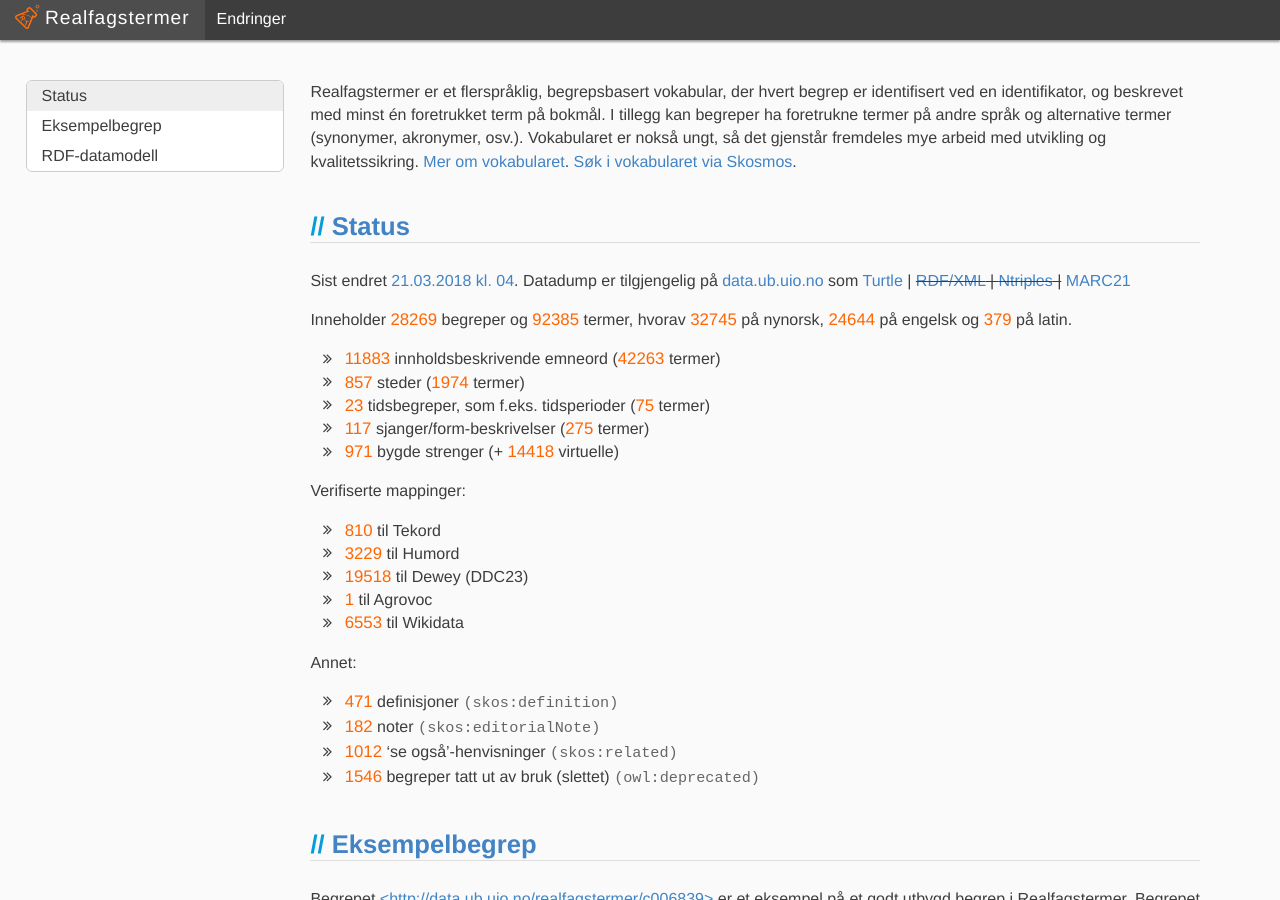
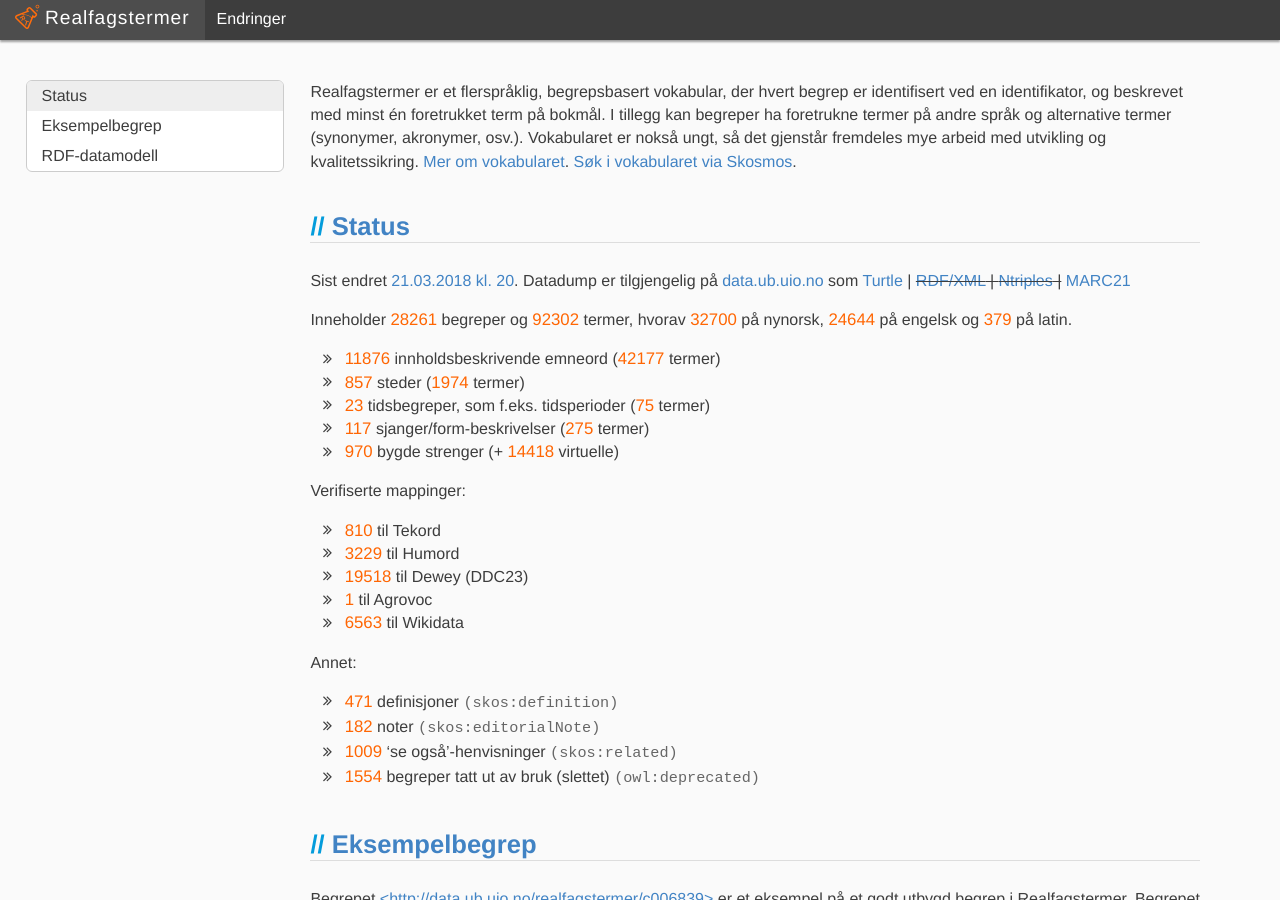
Before and after one commit to realfagstermer/realfagstermer.github.io, a Jekyll site: the page built from index.html, in a window 1280 px wide and 900 px high. Built offline with Jekyll 4.4.1, drawn with Linux system fonts in a browser that asks for light colours; nearby versions of some CDN libraries; library files that are not in the unit come from our copies.

Commit message:
Update stats

```diff
--- a/_data/stats_current.json
+++ b/_data/stats_current.json
@@ -1,10 +1,10 @@
 {
-  "concepts": 28269,
-  "conceptsWithoutStrings": 12880,
-  "deprecatedConcepts": 1546,
+  "concepts": 28261,
+  "conceptsWithoutStrings": 12873,
+  "deprecatedConcepts": 1554,
   "facets": {
     "CompoundConcept": {
-      "concepts": 971,
+      "concepts": 970,
       "prefLabels": {},
       "terms": 0
     },
@@ -58,19 +58,19 @@
     },
     "Topic": {
       "altLabels": {
-        "en": 1900,
+        "en": 1902,
         "la": 24,
-        "nb": 4561,
-        "nn": 5462
+        "nb": 4523,
+        "nn": 5425
       },
-      "concepts": 11883,
+      "concepts": 11876,
       "prefLabels": {
-        "en": 6245,
+        "en": 6246,
         "la": 354,
-        "nb": 11881,
-        "nn": 11836
+        "nb": 11874,
+        "nn": 11829
       },
-      "terms": 42263
+      "terms": 42177
     },
     "VirtualCompoundConcept": {
       "concepts": 14418,
@@ -80,27 +80,27 @@
   },
   "features": {
     "broadMatch": 3071,
-    "closeMatch": 15887,
+    "closeMatch": 15893,
     "definition": 471,
     "editorialNote": 182,
     "exactMatch": 3449,
     "narrowMatch": 0,
-    "related": 1012,
-    "relatedMatch": 4063
+    "related": 1009,
+    "relatedMatch": 4061
   },
   "mappings": {
     "agrovoc": 1,
     "ddc": 19518,
     "humord": 3229,
     "tekord": 810,
-    "wikidata": 6553
+    "wikidata": 6563
   },
   "terms": {
-    "_sum": 92385,
+    "_sum": 92302,
     "en": 24644,
     "la": 379,
-    "nb": 34617,
-    "nn": 32745
+    "nb": 34579,
+    "nn": 32700
   },
-  "ts": 1521607451
+  "ts": 1521665951
 }
```
Also changed, not shown: _data/stats.json.
